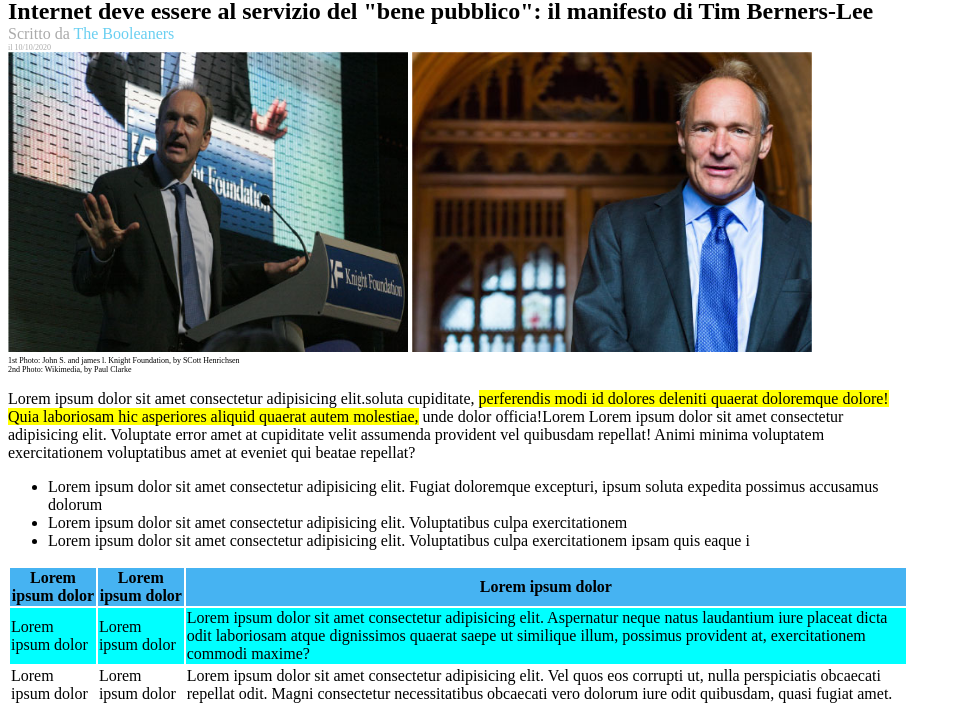
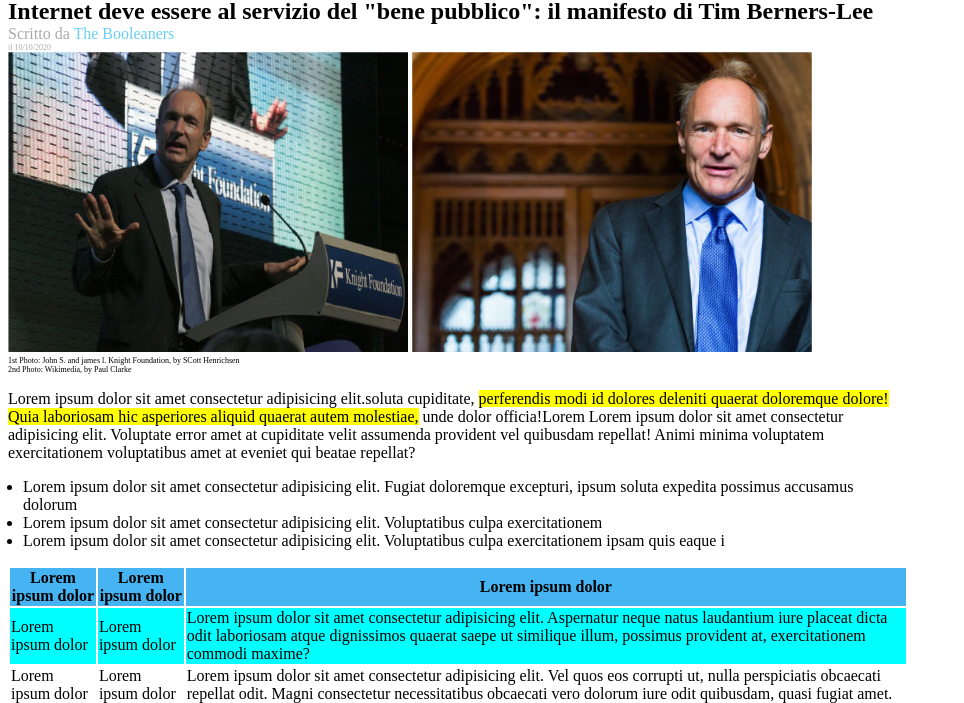
Before and after one commit to teoibnz/html-css-booleaner, a plain HTML site: page index.html in a window 1280 px wide. Shown: the part 110-813 px from the top of the page, without its empty margins (0-964 px from the left). Drawn offline with Linux system fonts and the light colour scheme.

Commit message:
modifiche ul

```diff
--- a/css/style.css
+++ b/css/style.css
@@ -89,3 +89,9 @@ h1{
     background-size: cover;
     color:white;
 }
+
+
+.tabella{
+    margin-left: 15px;
+    padding: 0;
+}
--- a/index.html
+++ b/index.html
@@ -22,8 +22,8 @@
             <p id="data-main">il 10/10/2020</p>
         </section>
         <section>
-                <img class="foto-tim-1" src="img/tim-1.jpg" alt="foto-tim-1">
-                <img class="foto-tim-1" src="img/tim-2.jpg" alt="foto-tim-2">
+            <img class="foto-tim-1" src="img/tim-1.jpg" alt="foto-tim-1">
+            <img class="foto-tim-1" src="img/tim-2.jpg" alt="foto-tim-2">
 
             <p class="sottotitolo-foto">1st Photo: John S. and james l. Knight Foundation, by SCott Henrichsen</p>
             <p class="sottotitolo-foto">2nd Photo: Wikimedia, by Paul Clarke</p>
@@ -31,7 +31,7 @@
 
         <section>
             <p>Lorem ipsum dolor sit amet consectetur adipisicing elit.soluta cupiditate, <span style="background-color:yellow">perferendis modi id dolores deleniti quaerat doloremque dolore! Quia laboriosam hic asperiores aliquid quaerat autem molestiae,</span> unde dolor officia!Lorem Lorem ipsum dolor sit amet consectetur adipisicing elit. Voluptate error amet at cupiditate velit assumenda provident vel quibusdam repellat! Animi minima voluptatem exercitationem voluptatibus amet at eveniet qui beatae repellat?</p>
-            <ul>
+            <ul class="tabella">
                 <li>Lorem ipsum dolor sit amet consectetur adipisicing elit. Fugiat doloremque excepturi, ipsum soluta expedita possimus accusamus dolorum </li>
                 <li>Lorem ipsum dolor sit amet consectetur adipisicing elit. Voluptatibus culpa exercitationem  </li>
                 <li>Lorem ipsum dolor sit amet consectetur adipisicing elit. Voluptatibus culpa exercitationem ipsam quis eaque i</li>
```
